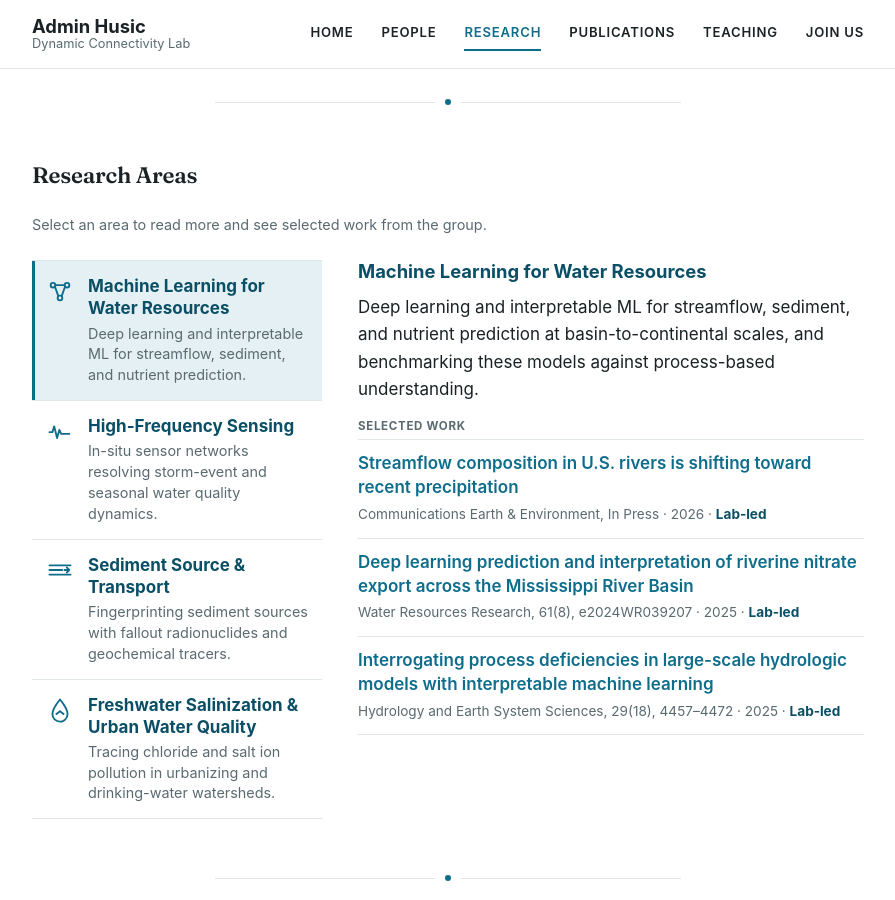
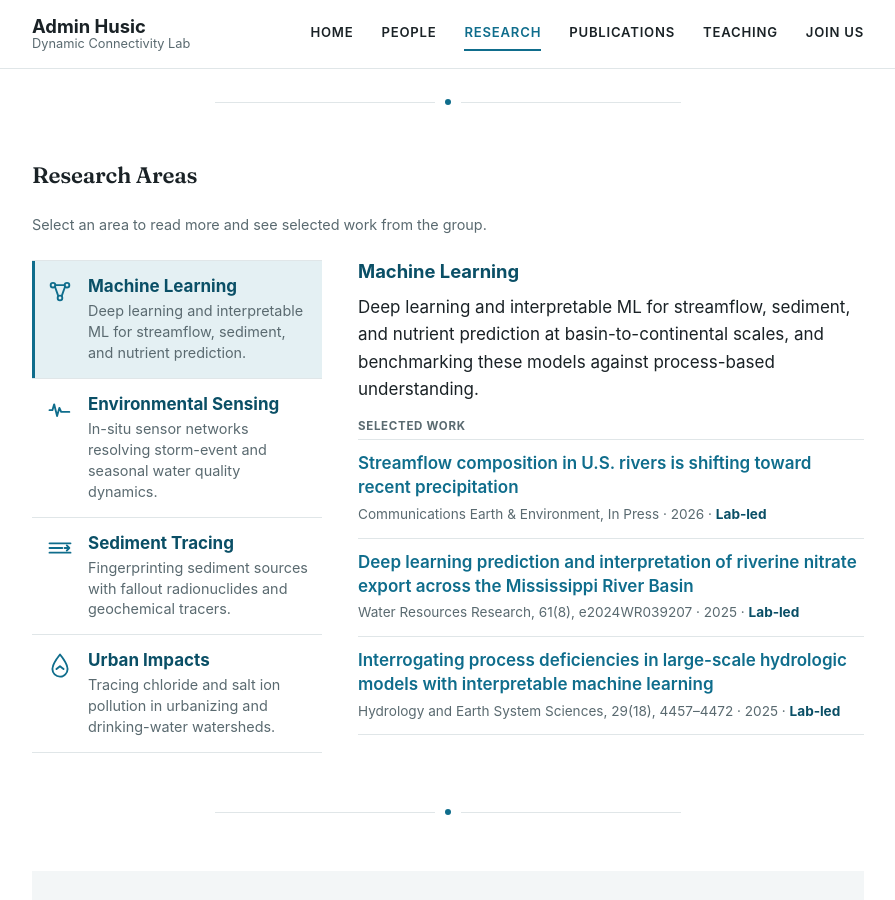
Before and after one commit to adminhusic/adminhusic.github.io, a Jekyll site: the page built from research.md, in a window 1280 px wide and 900 px high, scrolled down 355 px. Shown: the whole window, without its empty margins (192-1087 px from the left). Built offline with Jekyll 4.4.1, drawn with Linux system fonts in a browser that asks for light colours.

Commit message:
Shorten the four Research Area titles
Machine Learning for Water Resources     -> Machine Learning
High-Frequency Sensing                   -> Environmental Sensing
Sediment Source & Transport              -> Sediment Tracing
Freshwater Salinization & Urban Water Q. -> Urban Impacts

Only the display titles change. The internal ids stay as they are: they
drive the icon lookup in research.md and the #anchor deep links, so
renaming them would break both without changing anything a reader sees.
The always-visible rail summaries still carry the specifics, which
matters more now that the titles are broader.

```diff
--- a/_data/research_areas.yml
+++ b/_data/research_areas.yml
@@ -39,7 +39,7 @@
 
 areas:
   - id: "machine-learning"
-    title: "Machine Learning for Water Resources"
+    title: "Machine Learning"
     summary: "Deep learning and interpretable ML for streamflow, sediment, and nutrient prediction."
     description: >-
       Deep learning and interpretable ML for streamflow, sediment, and nutrient prediction at
@@ -51,7 +51,7 @@ areas:
       - "https://doi.org/10.5194/hess-29-4457-2025"
 
   - id: "sensing"
-    title: "High-Frequency Sensing"
+    title: "Environmental Sensing"
     summary: "In-situ sensor networks resolving storm-event and seasonal water quality dynamics."
     description: >-
       Deploying and mining networks of in-situ nitrate, conductivity, and turbidity sensors to
@@ -63,7 +63,7 @@ areas:
       - "https://doi.org/10.1016/j.scitotenv.2023.164931"
 
   - id: "sediment"
-    title: "Sediment Source & Transport"
+    title: "Sediment Tracing"
     summary: "Fingerprinting sediment sources with fallout radionuclides and geochemical tracers."
     description: >-
       Sediment fingerprinting with fallout radionuclides and geochemical tracers, hysteresis
@@ -75,7 +75,7 @@ areas:
       - "https://doi.org/10.1029/2021GL094497"
 
   - id: "salinization"
-    title: "Freshwater Salinization & Urban Water Quality"
+    title: "Urban Impacts"
     summary: "Tracing chloride and salt ion pollution in urbanizing and drinking-water watersheds."
     description: >-
       Tracing the sources and drivers of chloride and salt ion pollution in urbanizing and
```
